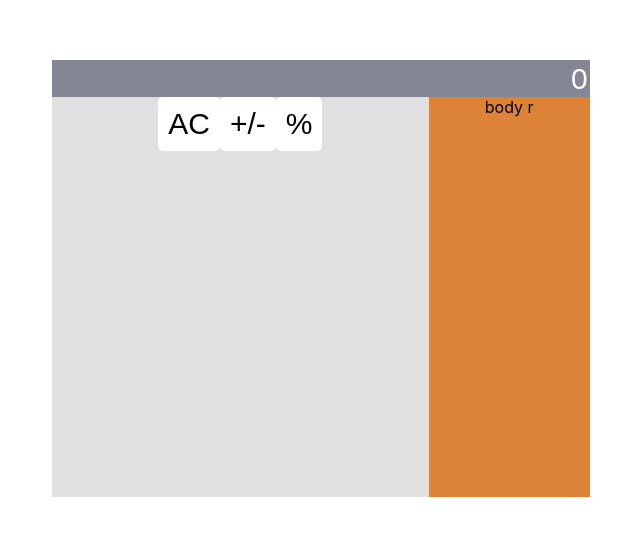
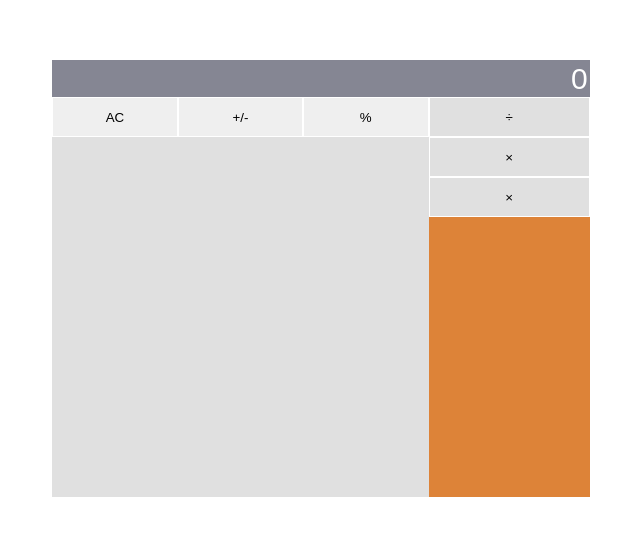
Before and after one commit to RileyManda/math-magicians, a React (Create React App) app: page / in a window 1280 px wide. Shown: the top 536 px of the page, without its empty margins (319-959 px from the left). Built offline with nearby package versions, Linux system fonts and the light colour scheme.

Commit message:
Updated button width and border

```diff
--- a/src/App.css
+++ b/src/App.css
@@ -1,6 +1,6 @@
 :root {
   --grey-white-color: #858693;
-  --font-white: #fff;
+  --white-theme-color: #fff;
   --calc-body-color-left: #e0e0e0;
   --calc-body-color-right: #dd8338;
 }
@@ -18,7 +18,7 @@
 
 .calcInput {
   background-color: var(--grey-white-color);
-  color: var(--font-white);
+  color: var(--white-theme-color);
   font-size: 30px;
   text-align: right;
   border: none;
@@ -28,7 +28,7 @@
 
 .calcInput input {
   background-color: var(--grey-white-color);
-  color: var(--font-white);
+  color: var(--white-theme-color);
   font-size: 30px;
   text-align: right;
   border: none;
@@ -58,21 +58,47 @@
   padding: 0;
 }
 
-.calButtonGrid {
-  display: grid;
-  grid-template-columns: repeat(4, 1fr);
-  grid-gap: 10px;
-  padding: 10px;
-  margin: 0;
-}
-
-.calcButton {
-  background-color: #fff;
-  color: #000;
+.LeftButtonContainer {
+  display: flex;
+  flex-direction: row;
   font-size: 30px;
   border: none;
   outline: none;
   cursor: pointer;
-  padding: 10px;
-  border-radius: 5px;
+  border-radius: 2px;
+  margin-top: 0;
 }
+
+.RightButtonContainer {
+  display: flex;
+  flex-direction: column;
+  color: #d6d1d1;
+  text-align: center;
+  font-size: 30px;
+  border: none;
+  outline: none;
+  cursor: pointer;
+  padding: 0;
+  border-radius: 2px;
+  width: 100%;
+  margin-top: 0;
+}
+
+.leftButtons {
+  flex-wrap: wrap;
+  width: 100%;
+  margin: 0;
+  padding: 0;
+  border: var(--white-theme-color) solid 1px;
+  height: 40px;
+}
+
+.rightButtons {
+  background-color: var(--calc-body-color-left);
+  flex-wrap: wrap;
+  width: 100%;
+  height: 40px;
+  margin: 0;
+  padding: 0;
+  border: var(--white-theme-color) solid 1px;
+}
--- a/src/components/Calculator.js
+++ b/src/components/Calculator.js
@@ -15,19 +15,32 @@ class Calculator extends Component {
 
         <div className="BodyContainer">
           <div className="calcBodyleft">
-            <div className="calcButtonGrid">
-              <button type="button" className="calcButton">
+            <div className="LeftButtonContainer">
+              <button type="button" className="leftButtons">
                 AC
               </button>
-              <button type="button" className="calcButton">
+              <button type="button" className="leftButtons">
                 +/-
               </button>
-              <button type="button" className="calcButton">
+              <button type="button" className="leftButtons">
                 %
               </button>
             </div>
           </div>
-          <div className="calcBodyright">body r</div>
+          <div className="calcBodyright">
+            <div className="RightButtonContainer">
+              <button type="button" className="rightButtons">
+                ÷
+              </button>
+              <button type="button" className="rightButtons">
+                ×
+              </button>
+              <button type="button" className="rightButtons">
+                ×
+              </button>
+              {' '}
+            </div>
+          </div>
         </div>
       </div>
     );
```
